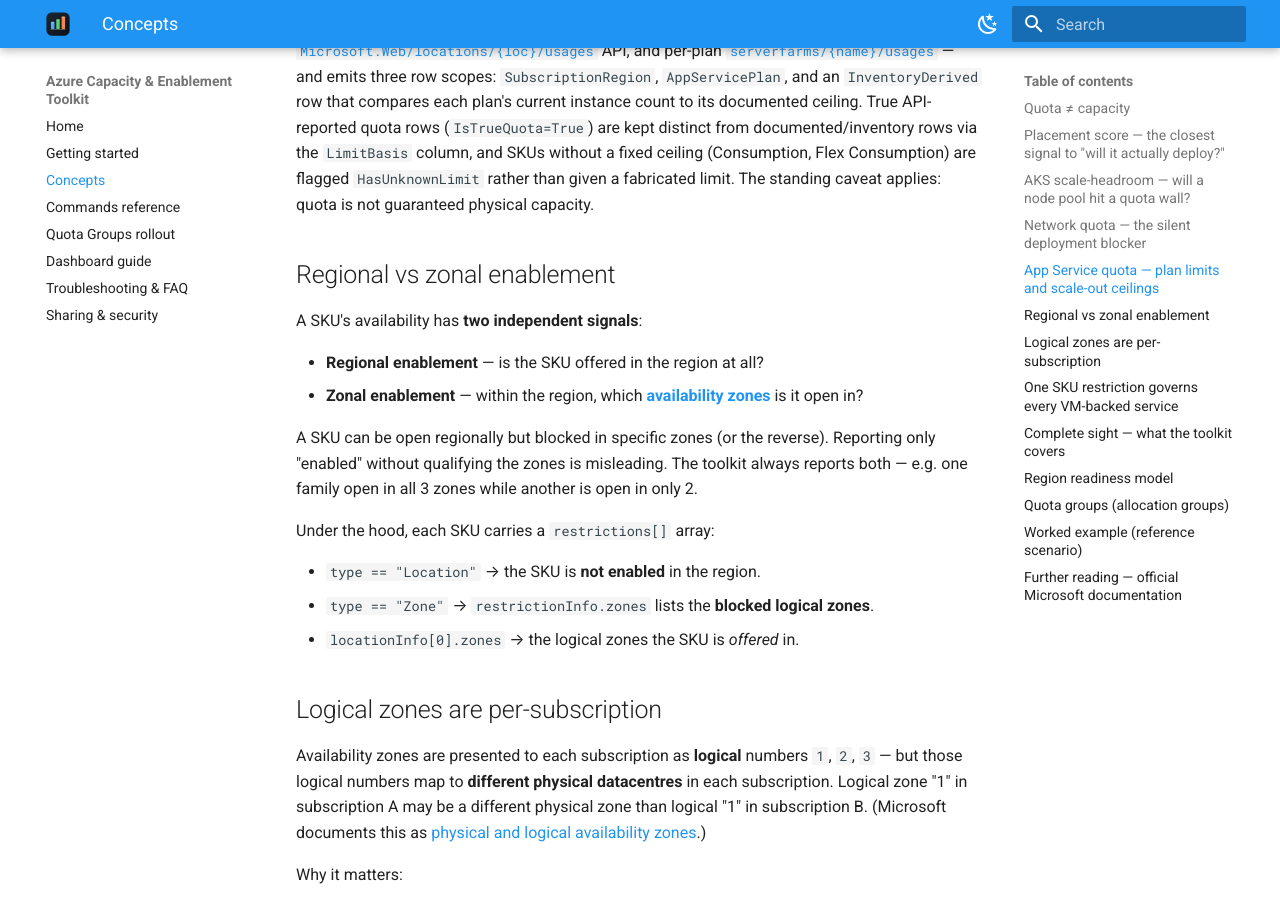
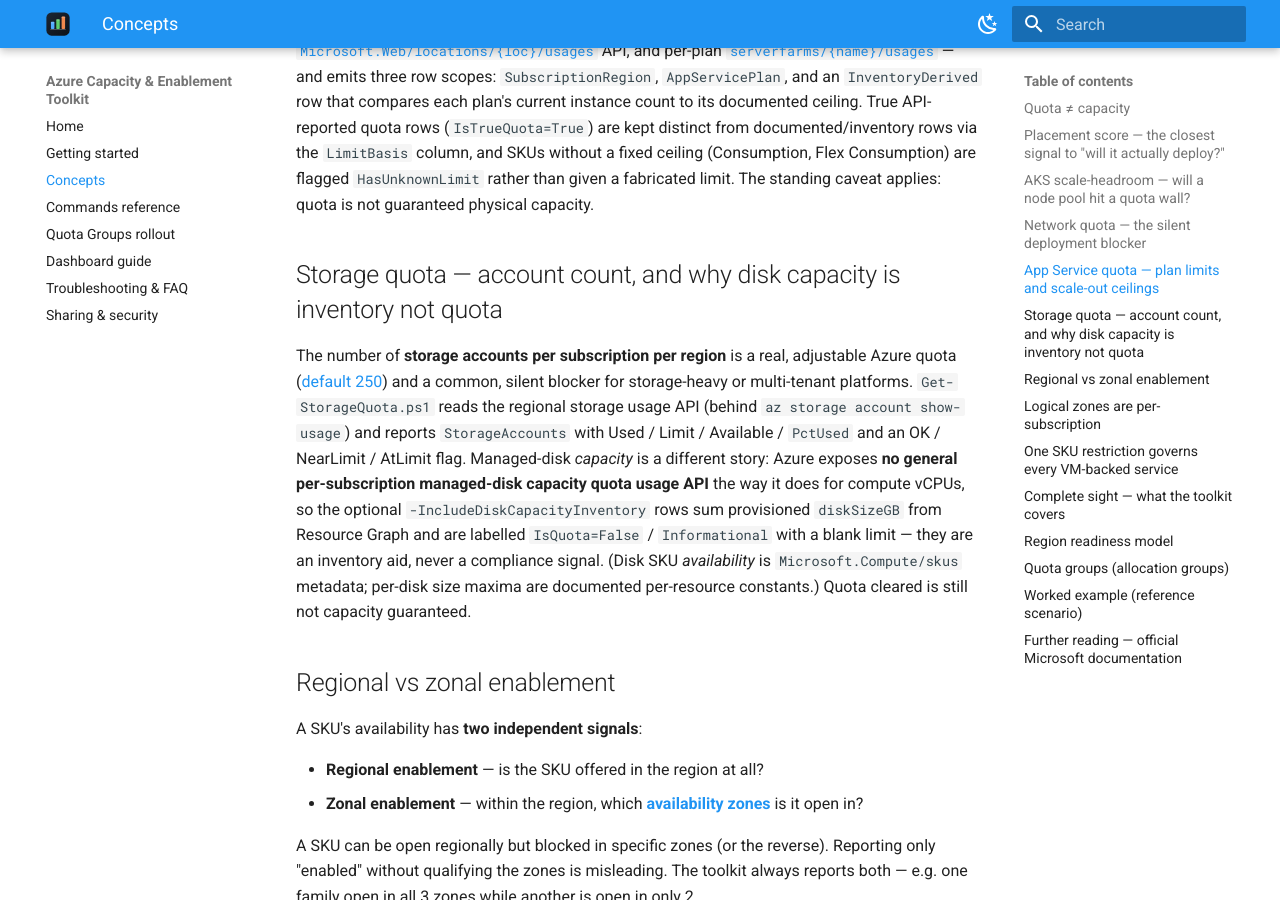
Before and after one commit to microsoft/capacity-toolkit, an MkDocs documentation site: the page built from docs/concepts.md, in a window 1280 px wide and 900 px high, scrolled down 2260 px. Built offline with MkDocs 1.6.1 and Material for MkDocs 9.7.7, drawn with Linux system fonts in a browser that asks for light colours.

Commit message:
feat: add storage quota visibility (Get-StorageQuota.ps1) (#25)
Read-only collector for the per-subscription, per-region storage-account
count quota (the data behind az storage account show-usage, default 250)
with used/limit/available/PctUsed and OK/NearLimit/AtLimit flags.
Optionally (-IncludeDiskCapacityInventory) adds an informational
managed-disk capacity inventory - total provisioned GiB by region and
disk SKU from Resource Graph - explicitly flagged IsQuota=False/
Informational with a blank limit, because Azure exposes no general
per-subscription managed-disk capacity quota usage API. Supports
-Location, -AllLocations and the standard subscription selectors.
Reader-only.

Resolves #14.

Co-authored-by: Copilot <223556219+Copilot@users.noreply.github.com>

```diff
--- a/docs/concepts.md
+++ b/docs/concepts.md
@@ -90,6 +90,20 @@ compares each plan's current instance count to its documented ceiling. True API-
 (`IsTrueQuota=True`) are kept distinct from documented/inventory rows via the `LimitBasis` column, and
 SKUs without a fixed ceiling (Consumption, Flex Consumption) are flagged `HasUnknownLimit` rather than
 given a fabricated limit. The standing caveat applies: quota is not guaranteed physical capacity.
+
+## Storage quota — account count, and why disk capacity is inventory not quota
+
+The number of **storage accounts per subscription per region** is a real, adjustable Azure quota
+([default 250](https://learn.microsoft.com/en-us/azure/storage/common/scalability-targets-standard-account))
+and a common, silent blocker for storage-heavy or multi-tenant platforms. `Get-StorageQuota.ps1`
+reads the regional storage usage API (behind `az storage account show-usage`) and reports
+`StorageAccounts` with Used / Limit / Available / `PctUsed` and an OK / NearLimit / AtLimit flag.
+Managed-disk *capacity* is a different story: Azure exposes **no general per-subscription managed-disk
+capacity quota usage API** the way it does for compute vCPUs, so the optional
+`-IncludeDiskCapacityInventory` rows sum provisioned `diskSizeGB` from Resource Graph and are labelled
+`IsQuota=False` / `Informational` with a blank limit — they are an inventory aid, never a compliance
+signal. (Disk SKU *availability* is `Microsoft.Compute/skus` metadata; per-disk size maxima are
+documented per-resource constants.) Quota cleared is still not capacity guaranteed.
 
 ## Regional vs zonal enablement
 
```
Also changed, not shown: AGENTS.md (+1 -1 lines), CHANGELOG.md (+9 -0 lines), README.md (+2 -0 lines), docs/commands.md (+1 -0 lines), docs/getting-started.md (+1 -0 lines), 1 other file.
